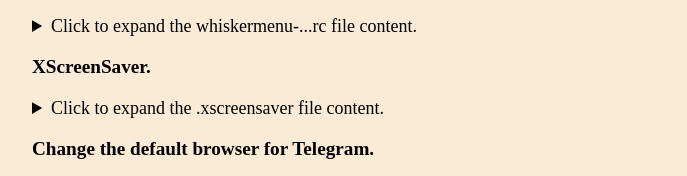
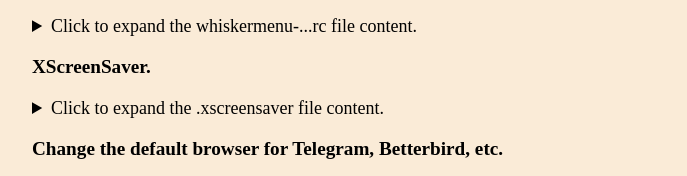
Before and after one commit to arscynic/cynicusrex, a plain HTML site: page file/software.html in a window 1280 px wide. Shown: the part 6144-6320 px from the top of the page, without its empty margins (296-983 px from the left). Drawn offline with Linux system fonts and the light colour scheme.

Commit message:
default browser

```diff
--- a/file/software.html
+++ b/file/software.html
@@ -1006,7 +1006,7 @@
 authWarningSlack:   20</code></pre>
     </details>
 
-    <h3>Change the default browser for Telegram.</h3>
+    <h3>Change the default browser for Telegram, Betterbird, etc.</h3>
     <p>Even when choosing Vivaldi Browser as the default in “Settings → Default Applications” (xfce4-mime-settings), for some reasons some programs (Telegram) still use Firefox/Chromium. To work around this problem [credits to <a href="https://wiki.archlinux.org/title/Xdg-utils#xdg-settings">ArchWiki</a>, <a href="https://github.com/telegramdesktop/tdesktop/issues/262#issuecomment-721790595">enomado</a>]:</p>
 
     <code>xdg-mime default vivaldi-stable.desktop x-scheme-handler/https x-scheme-handler/http</code>
```
